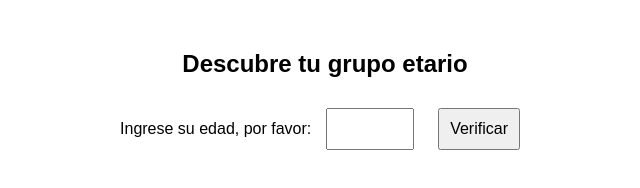
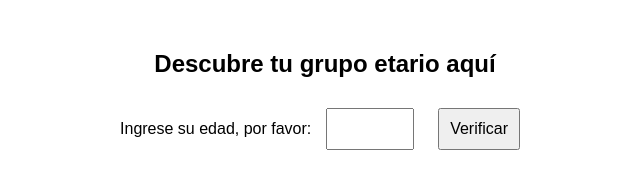
Before and after one commit to Jalvarez543/Grupos-etarios, a plain HTML site: page grupos etarios.html in a window 1280 px wide. Shown: the whole page, without its empty margins (315-955 px from the left). Drawn offline with Linux system fonts and the light colour scheme.

Commit message:
Commit 5

```diff
--- a/grupos etarios.html
+++ b/grupos etarios.html
@@ -7,7 +7,7 @@
 </head>
 <link rel="stylesheet" href="styles.css">
 <body>
-    <h2>Descubre tu grupo etario</h2>
+    <h2>Descubre tu grupo etario aquí</h2>
     <label for="edad">Ingrese su edad, por favor:</label>
     <input type="number" id="edad" min="0" max="120">
     <button onclick="asignarGrupo()">Verificar</button>
```
